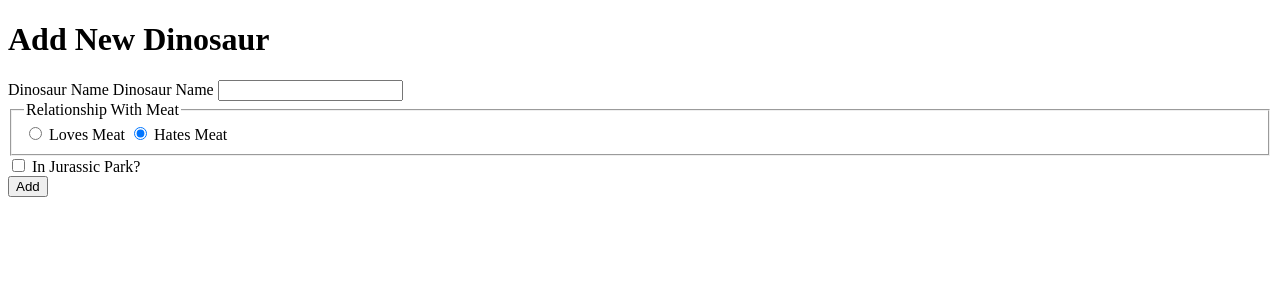
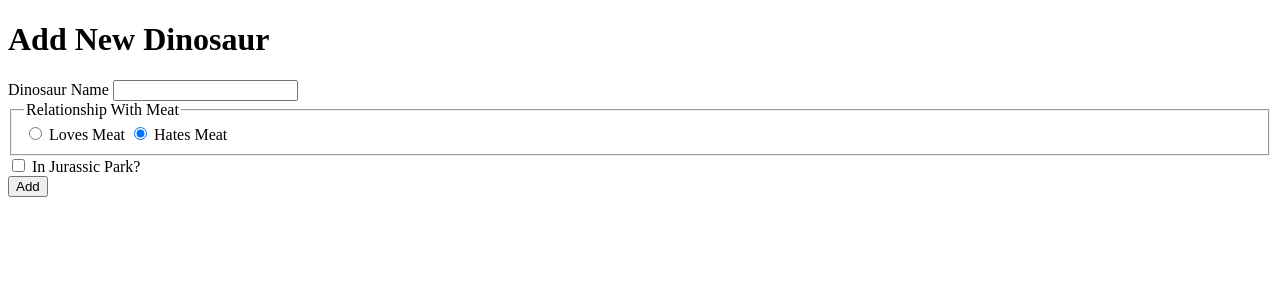
Before and after one commit to sidh0050/assignments, a PHP site: page /add.php in a window 1280 px wide. Shown: the top 300 px of the page. Run offline with PHP 8.4, Linux system fonts and the light colour scheme.

Commit message:
Detecting some new errors.

```diff
--- a/dinosaurs/add.php
+++ b/dinosaurs/add.php
@@ -40,8 +40,7 @@ Dinosaur Name
 <?php endif; ?>
 </label>
 
-<label for="dino_name">Dinosaur Name</label>
-<input id="dino_nmae" name="dino_name" required>
+<input id="dino_name" name="dino_name" required value="<?php echo $dino_name; ?>">
 </div>
 
 <fieldset>
```
